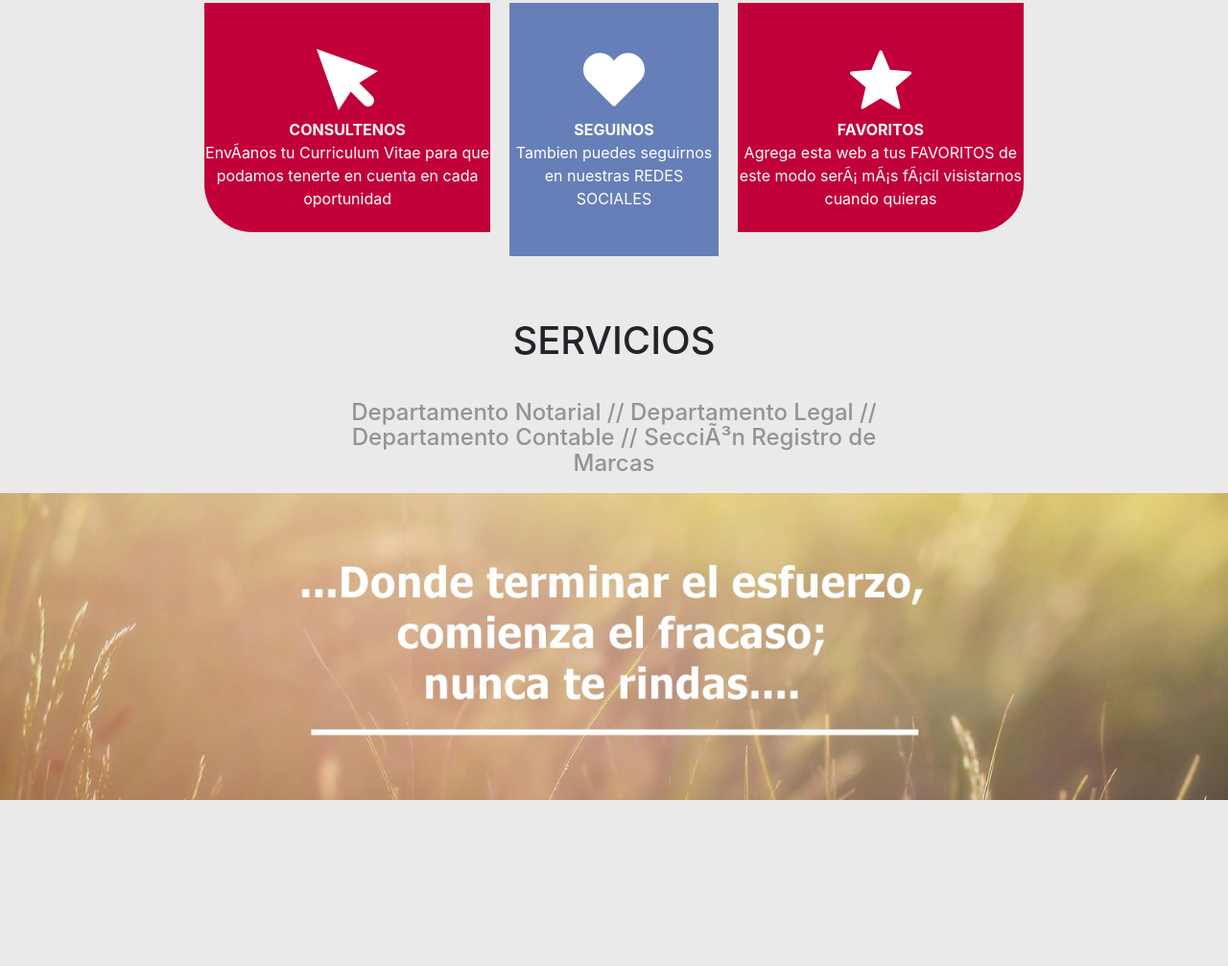
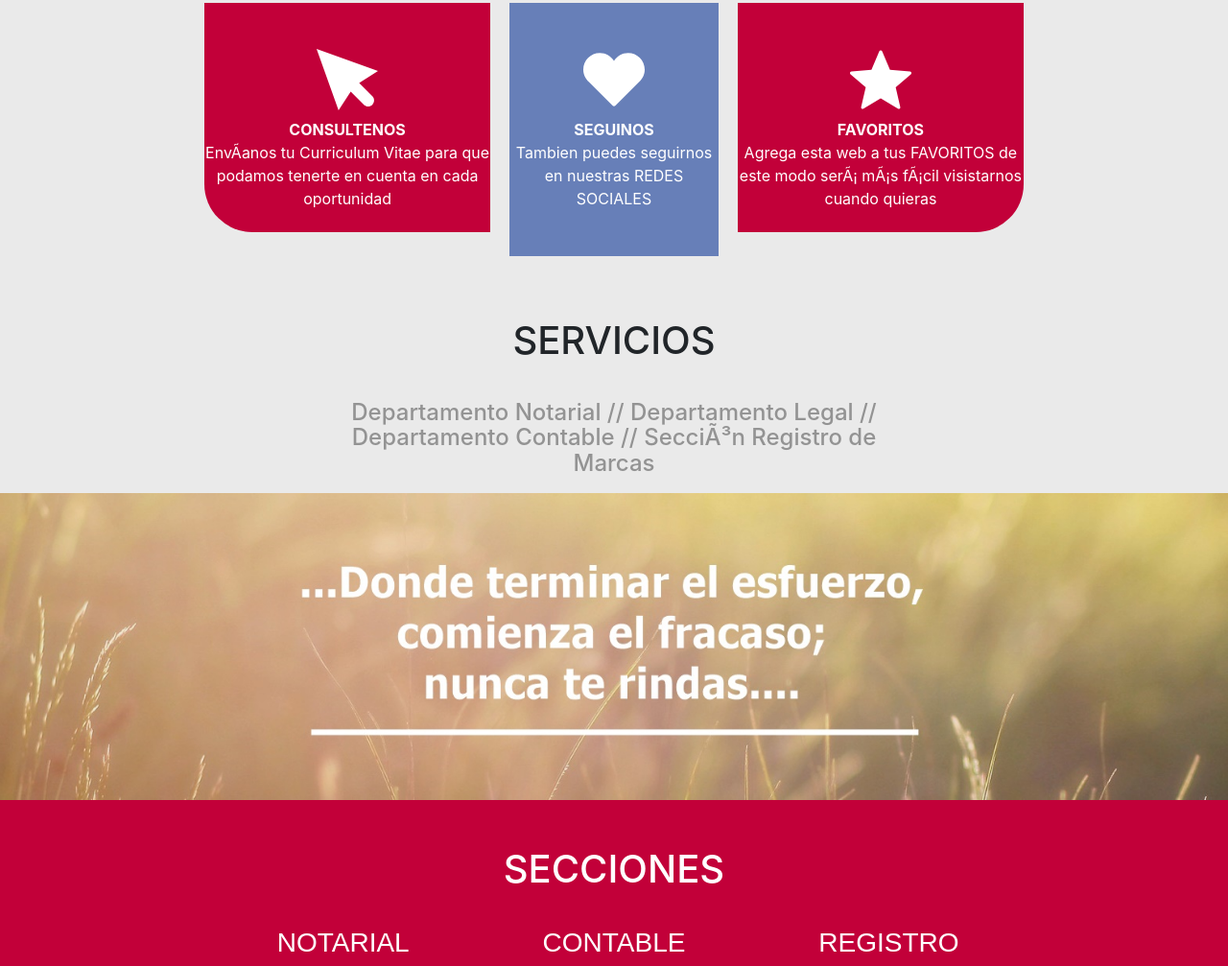
Before and after one commit to MathiasLarrosa55/Proyecto2017, a plain HTML site: page index.html in a window 1280 px wide. Shown: the part 781-1788 px from the top of the page at 96% size. Before the commit the page ends 1615 px from the top, so only its background shows below. Drawn offline with nearby package versions, Linux system fonts and the light colour scheme.

Commit message:
Actualizacion html

```diff
--- a/index.html
+++ b/index.html
@@ -22,7 +22,7 @@
                     <a class="nav-link element element3" href="#SECC" style="padding-top: 16px;">SECCIONES</a>
                 </li>
                 <li class="nav-item">
-                    <a class="nav-link element element4" href="#OTI" style="padding-top: 16px;">NOTICIAS</a>
+                    <a class="nav-link element element4" href="#NOTI" style="padding-top: 16px;">NOTICIAS</a>
                 </li>
                 <li class="nav-item">
                     <a class="nav-link element element5" href="#CAPA" style="padding-top: 16px;">CAPACITACIONES</a>
@@ -120,6 +120,7 @@
                     <div class="col-sm-2"></div>
                 </div>
             </div>
+            <span id="SERV"></span>
             <div class="container-fluid">
                 <div class="row">
                     <div class="col-sm-3"></div>
@@ -133,7 +134,35 @@
                 </div>
             </div>
             <img src="assets/imagenes/fondo3.jpg" style="padding: 0px; margin-top: 10px; width: 100%; height: 320px;">
-            <span id="SERV"></span>
+            <span id="SECC"></span>
+        <div class="container-fluid" style="background-color:  C20039; color: white;">
+            <div class="row">
+                <div class="col-sm-3"></div>
+                    <h1 class="col-sm-6" style="padding: 0px; margin-top: 50px; margin-bottom: 40px; text-align: center;">SECCIONES</h1>
+                <div class="col-sm-3"></div>
+            </div>
+            <div class="row">
+                <div class="col-sm-2"></div>
+                <div class="col-sm-2" style="padding: 0px;">
+                    <h3 style="text-align: right; font-family: sans-serif;">NOTARIAL</h3>
+                </div>
+                <div class="col-sm-1">
+
+                </div>
+                <div class="col-sm-2" style="padding: 0px;">
+                    <h3 style="text-align: center; font-family: sans-serif; margin: 0px;">CONTABLE</h3>
+                </div>
+                <div class="col-sm-1">
+
+                </div>
+                <div class="col-sm-2" style="padding: 0px;">
+                    <h3 style="text-align: left; font-family: sans-serif;">REGISTRO</h3>
+                </div>
+                <div class="col-sm-2"></div>
+            </div>
+        </div>
+        <span id="NOTI"></span>
+        <span id="CAPA"></span>
         <script src="index.js"></script>
         </div>
     </body>
```
Also changed, not shown: assets/css/styles.css (line endings or trailing spaces).
